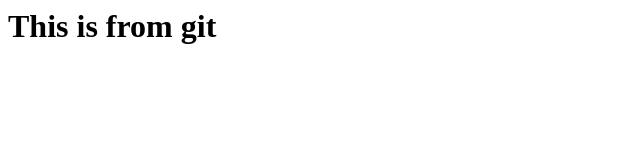
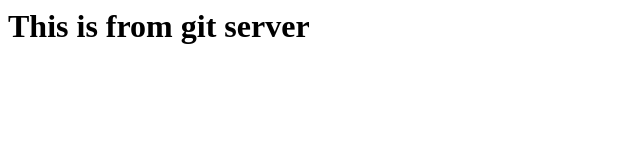
Before and after one commit to Gokulabala/bmw, a plain HTML site: page index.html in a window 1280 px wide. Shown: the whole page, without its empty margins (0-640 px from the left). Drawn offline with Linux system fonts and the light colour scheme.

Commit message:
second commit

```diff
--- a/index.html
+++ b/index.html
@@ -1,5 +1,5 @@
 <html>
 	<body>
-		<h1>This is from git</h1>
+		<h1>This is from git server</h1>
 	</body>
 </html>
```
